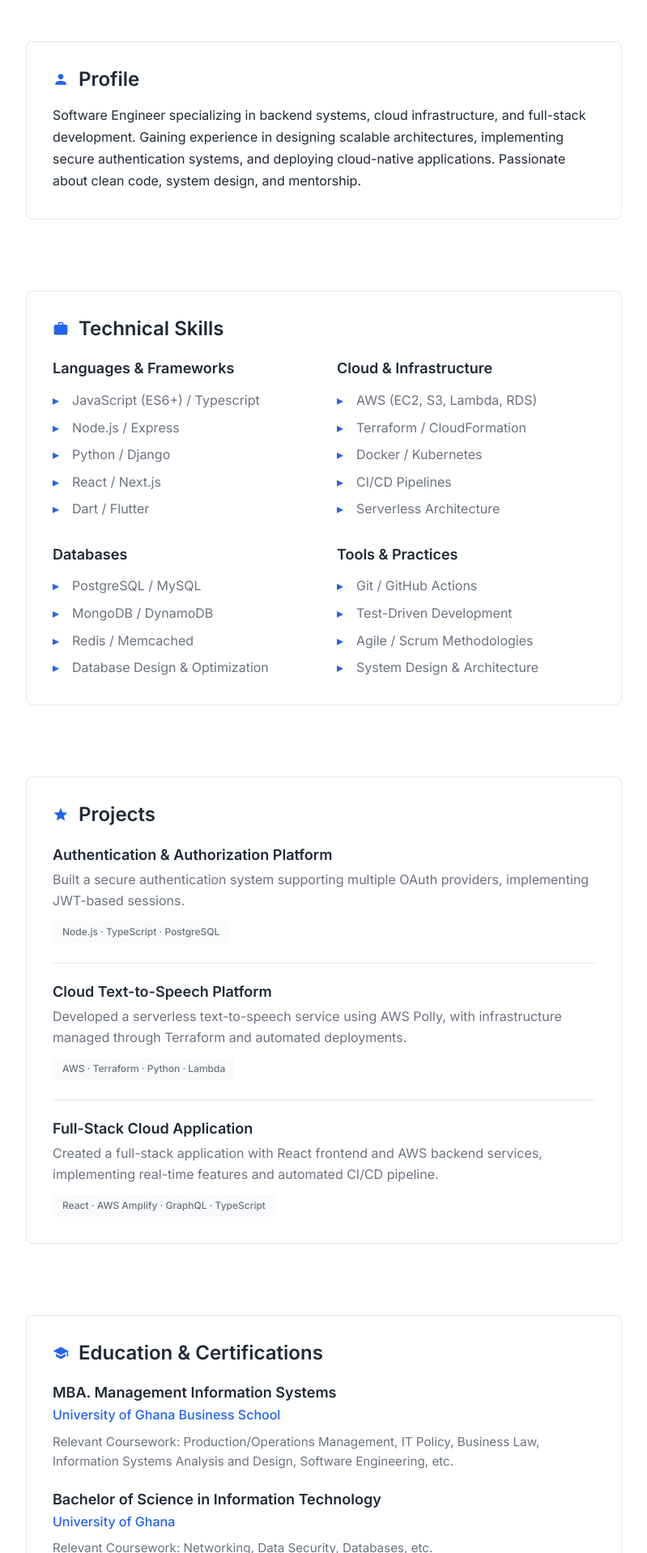
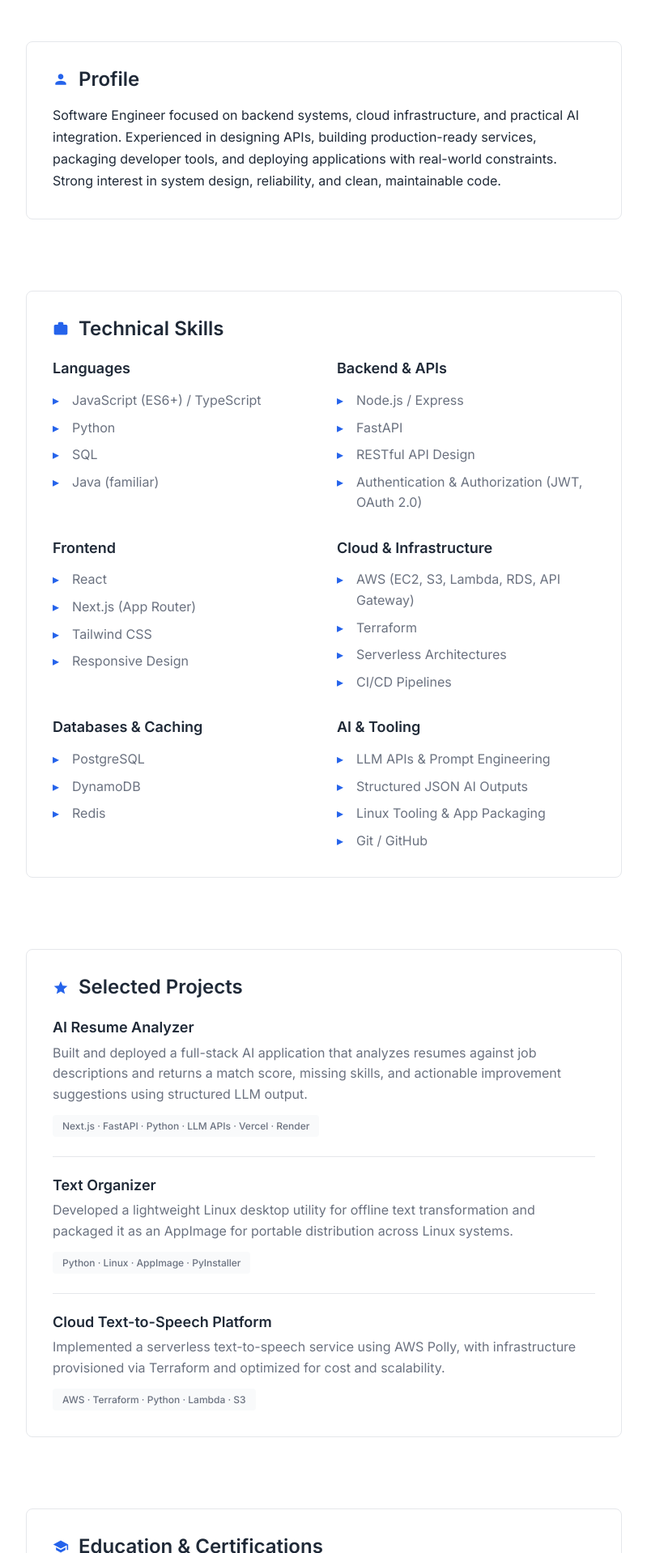
Before and after one commit to Stennis1/stennis-portfolio, a Next.js app: page /resume in a window 1280 px wide. Shown: the part 262-2180 px from the top of the page at 81% size, without its empty margins (240-1039 px from the left). Built offline with nearby package versions, Linux system fonts and the light colour scheme.

Commit message:
chore: refactor resume page, update projects and replace resume doc

```diff
--- a/app/resume/page.tsx
+++ b/app/resume/page.tsx
@@ -9,8 +9,8 @@ export default function ResumePage() {
           <div className={styles.headerContent}>
             <h1>Resume</h1>
             <p className={styles.subtitle}>
-              A comprehensive overview of my professional experience, skills,
-              and accomplishments
+              A focused overview of my experience, technical skills, and
+              engineering projects
             </p>
           </div>
           <a
@@ -27,166 +27,168 @@ export default function ResumePage() {
         </div>
 
         <div className={styles.resumeSections}>
+          {/* Profile */}
           <section className={styles.resumeSection}>
             <h2>
-              <svg
-                width="20"
-                height="20"
-                viewBox="0 0 24 24"
-                fill="currentColor"
-              >
+              <svg width="20" height="20" viewBox="0 0 24 24" fill="currentColor">
                 <path d="M12 12c2.21 0 4-1.79 4-4s-1.79-4-4-4-4 1.79-4 4 1.79 4 4 4zm0 2c-2.67 0-8 1.34-8 4v2h16v-2c0-2.66-5.33-4-8-4z" />
               </svg>
               Profile
             </h2>
             <p>
-              Software Engineer specializing in backend systems, cloud
-              infrastructure, and full-stack development. Gaining experience in
-              designing scalable architectures, implementing secure
-              authentication systems, and deploying cloud-native applications.
-              Passionate about clean code, system design, and mentorship.
+              Software Engineer focused on backend systems, cloud infrastructure,
+              and practical AI integration. Experienced in designing APIs,
+              building production-ready services, packaging developer tools, and
+              deploying applications with real-world constraints. Strong
+              interest in system design, reliability, and clean, maintainable
+              code.
             </p>
           </section>
 
+          {/* Technical Skills */}
           <section className={styles.resumeSection}>
             <h2>
-              <svg
-                width="20"
-                height="20"
-                viewBox="0 0 24 24"
-                fill="currentColor"
-              >
-                <path d="M20 6h-4V4c0-1.11-.89-2-2-2h-4c-1.11 0-2 .89-2 2v2H4c-1.11 0-1.99.89-1.99 2L2 19c0 1.11.89 2 2 2h16c1.11 0 2-.89 2-2V8c0-1.11-.89-2-2-2zm-6 0h-4V4h4v2z" />
+              <svg width="20" height="20" viewBox="0 0 24 24" fill="currentColor">
+                <path d="M20 6h-4V4c0-1.11-.89-2-2-2h-4c-1.11 0-2 .89-2 2v2H4c-1.11 0-1.99.89-1.99 2L2 19c0 1.11.89 2 2 2h16c1.11 0 2-.89 2-2V8c0-1.11-.89-2-2-2z" />
               </svg>
               Technical Skills
             </h2>
+
             <div className={styles.skillsGrid}>
               <div className={styles.skillCategory}>
-                <h3>Languages & Frameworks</h3>
+                <h3>Languages</h3>
                 <ul>
-                  <li>JavaScript (ES6+) / Typescript</li>
-                  <li>Node.js / Express</li>
-                  <li>Python / Django</li>
-                  <li>React / Next.js</li>
-                  <li>Dart / Flutter</li>
+                  <li>JavaScript (ES6+) / TypeScript</li>
+                  <li>Python</li>
+                  <li>SQL</li>
+                  <li>Java (familiar)</li>
                 </ul>
               </div>
+
+              <div className={styles.skillCategory}>
+                <h3>Backend & APIs</h3>
+                <ul>
+                  <li>Node.js / Express</li>
+                  <li>FastAPI</li>
+                  <li>RESTful API Design</li>
+                  <li>Authentication & Authorization (JWT, OAuth 2.0)</li>
+                </ul>
+              </div>
+
+              <div className={styles.skillCategory}>
+                <h3>Frontend</h3>
+                <ul>
+                  <li>React</li>
+                  <li>Next.js (App Router)</li>
+                  <li>Tailwind CSS</li>
+                  <li>Responsive Design</li>
+                </ul>
+              </div>
+
               <div className={styles.skillCategory}>
                 <h3>Cloud & Infrastructure</h3>
                 <ul>
-                  <li>AWS (EC2, S3, Lambda, RDS)</li>
-                  <li>Terraform / CloudFormation</li>
-                  <li>Docker / Kubernetes</li>
+                  <li>AWS (EC2, S3, Lambda, RDS, API Gateway)</li>
+                  <li>Terraform</li>
+                  <li>Serverless Architectures</li>
                   <li>CI/CD Pipelines</li>
-                  <li>Serverless Architecture</li>
                 </ul>
               </div>
+
               <div className={styles.skillCategory}>
-                <h3>Databases</h3>
+                <h3>Databases & Caching</h3>
                 <ul>
-                  <li>PostgreSQL / MySQL</li>
-                  <li>MongoDB / DynamoDB</li>
-                  <li>Redis / Memcached</li>
-                  <li>Database Design & Optimization</li>
+                  <li>PostgreSQL</li>
+                  <li>DynamoDB</li>
+                  <li>Redis</li>
                 </ul>
               </div>
+
               <div className={styles.skillCategory}>
-                <h3>Tools & Practices</h3>
+                <h3>AI & Tooling</h3>
                 <ul>
-                  <li>Git / GitHub Actions</li>
-                  <li>Test-Driven Development</li>
-                  <li>Agile / Scrum Methodologies</li>
-                  <li>System Design & Architecture</li>
+                  <li>LLM APIs & Prompt Engineering</li>
+                  <li>Structured JSON AI Outputs</li>
+                  <li>Linux Tooling & App Packaging</li>
+                  <li>Git / GitHub</li>
                 </ul>
               </div>
             </div>
           </section>
 
+          {/* Projects */}
           <section className={styles.resumeSection}>
             <h2>
-              <svg
-                width="20"
-                height="20"
-                viewBox="0 0 24 24"
-                fill="currentColor"
-              >
+              <svg width="20" height="20" viewBox="0 0 24 24" fill="currentColor">
                 <path d="M12 17.27L18.18 21l-1.64-7.03L22 9.24l-7.19-.61L12 2 9.19 8.63 2 9.24l5.46 4.73L5.82 21z" />
               </svg>
-              Projects
+              Selected Projects
             </h2>
+
             <div className={styles.projectHighlights}>
               <div className={styles.projectHighlight}>
-                <h3>Authentication & Authorization Platform</h3>
+                <h3>AI Resume Analyzer</h3>
                 <p className={styles.projectDesc}>
-                  Built a secure authentication system supporting multiple OAuth
-                  providers, implementing JWT-based sessions.
+                  Built and deployed a full-stack AI application that analyzes
+                  resumes against job descriptions and returns a match score,
+                  missing skills, and actionable improvement suggestions using
+                  structured LLM output.
                 </p>
                 <span className={styles.techStack}>
-                  Node.js · TypeScript · PostgreSQL
+                  Next.js · FastAPI · Python · LLM APIs · Vercel · Render
                 </span>
               </div>
+
+              <div className={styles.projectHighlight}>
+                <h3>Text Organizer</h3>
+                <p className={styles.projectDesc}>
+                  Developed a lightweight Linux desktop utility for offline text
+                  transformation and packaged it as an AppImage for portable
+                  distribution across Linux systems.
+                </p>
+                <span className={styles.techStack}>
+                  Python · Linux · AppImage · PyInstaller
+                </span>
+              </div>
+
               <div className={styles.projectHighlight}>
                 <h3>Cloud Text-to-Speech Platform</h3>
                 <p className={styles.projectDesc}>
-                  Developed a serverless text-to-speech service using AWS Polly,
-                  with infrastructure managed through Terraform and automated
-                  deployments.
+                  Implemented a serverless text-to-speech service using AWS
+                  Polly, with infrastructure provisioned via Terraform and
+                  optimized for cost and scalability.
                 </p>
                 <span className={styles.techStack}>
-                  AWS · Terraform · Python · Lambda
-                </span>
-              </div>
-              <div className={styles.projectHighlight}>
-                <h3>Full-Stack Cloud Application</h3>
-                <p className={styles.projectDesc}>
-                  Created a full-stack application with React frontend and AWS
-                  backend services, implementing real-time features and
-                  automated CI/CD pipeline.
-                </p>
-                <span className={styles.techStack}>
-                  React · AWS Amplify · GraphQL · TypeScript
+                  AWS · Terraform · Python · Lambda · S3
                 </span>
               </div>
             </div>
           </section>
 
+          {/* Education */}
           <section className={styles.resumeSection}>
             <h2>
-              <svg
-                width="20"
-                height="20"
-                viewBox="0 0 24 24"
-                fill="currentColor"
-              >
+              <svg width="20" height="20" viewBox="0 0 24 24" fill="currentColor">
                 <path d="M5 13.18v4L12 21l7-3.82v-4L12 17l-7-3.82zM12 3L1 9l11 6 9-4.91V17h2V9L12 3z" />
               </svg>
               Education & Certifications
             </h2>
+
             <div className={styles.educationItem}>
-              <h3>MBA. Management Information Systems</h3>
+              <h3>MBA, Management Information Systems</h3>
               <p className={styles.institution}>
                 University of Ghana Business School
               </p>
-              <p className={styles.details}>
-                Relevant Coursework: Production/Operations Management, IT
-                Policy, Business Law, Information Systems Analysis and Design,
-                Software Engineering, etc.
-              </p>
             </div>
+
             <div className={styles.educationItem}>
               <h3>Bachelor of Science in Information Technology</h3>
               <p className={styles.institution}>University of Ghana</p>
-              <p className={styles.details}>
-                Relevant Coursework: Networking, Data Security, Databases, etc.
-              </p>
             </div>
+
             <div className={styles.educationItem}>
-              <h3>AWS Certified Solutions Architect - Associate</h3>
+              <h3>AWS Certified Solutions Architect – Associate</h3>
               <p className={styles.institution}>Amazon Web Services</p>
-              <p className={styles.details}>
-                Validation of cloud architecture design and implementation
-                skills
-              </p>
             </div>
           </section>
         </div>
```
Also changed, not shown: 1 other file (tests, documents, lock files or other folders).
